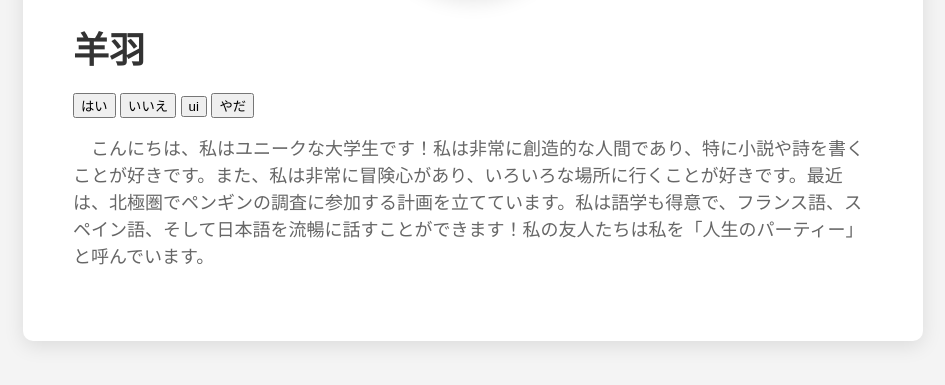
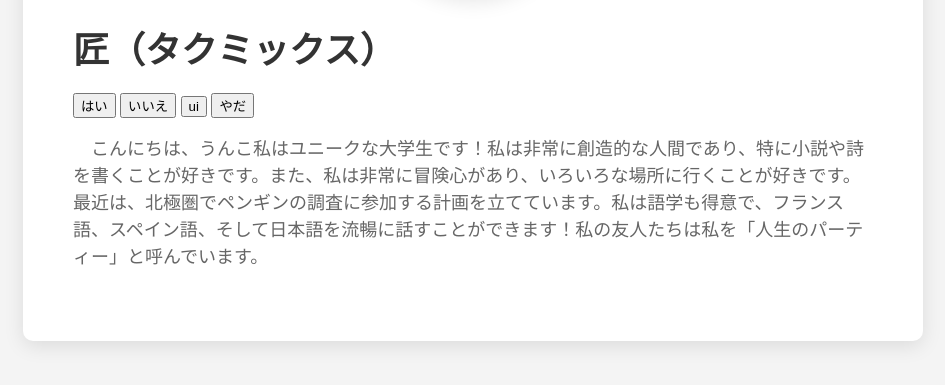
Before and after one commit to Sakumix-project/Sakumix-project.github.io, a plain HTML site: page index.html in a window 1280 px wide. Shown: the part 261-646 px from the top of the page, without its empty margins (167-1112 px from the left). Drawn offline with Linux system fonts and the light colour scheme.

Commit message:
匠に変更した

```diff
--- a/index.html
+++ b/index.html
@@ -47,12 +47,12 @@
 <body>
 	<div class="container">
 		<img class="photo" src="iconhituzi.jpg" alt="Your photo">
-		<h1>羊羽</h1>
+		<h1>匠（タクミックス）</h1>
 		<button>はい</button>
 		<button>いいえ</button>
 		<button>ui</button>
 		<button>やだ</button>
-		<p>　こんにちは、私はユニークな大学生です！私は非常に創造的な人間であり、特に小説や詩を書くことが好きです。また、私は非常に冒険心があり、いろいろな場所に行くことが好きです。最近は、北極圏でペンギンの調査に参加する計画を立てています。私は語学も得意で、フランス語、スペイン語、そして日本語を流暢に話すことができます！私の友人たちは私を「人生のパーティー」と呼んでいます。</p>
+		<p>　こんにちは、うんこ私はユニークな大学生です！私は非常に創造的な人間であり、特に小説や詩を書くことが好きです。また、私は非常に冒険心があり、いろいろな場所に行くことが好きです。最近は、北極圏でペンギンの調査に参加する計画を立てています。私は語学も得意で、フランス語、スペイン語、そして日本語を流暢に話すことができます！私の友人たちは私を「人生のパーティー」と呼んでいます。</p>
 	</div>
 </body>
 
```
